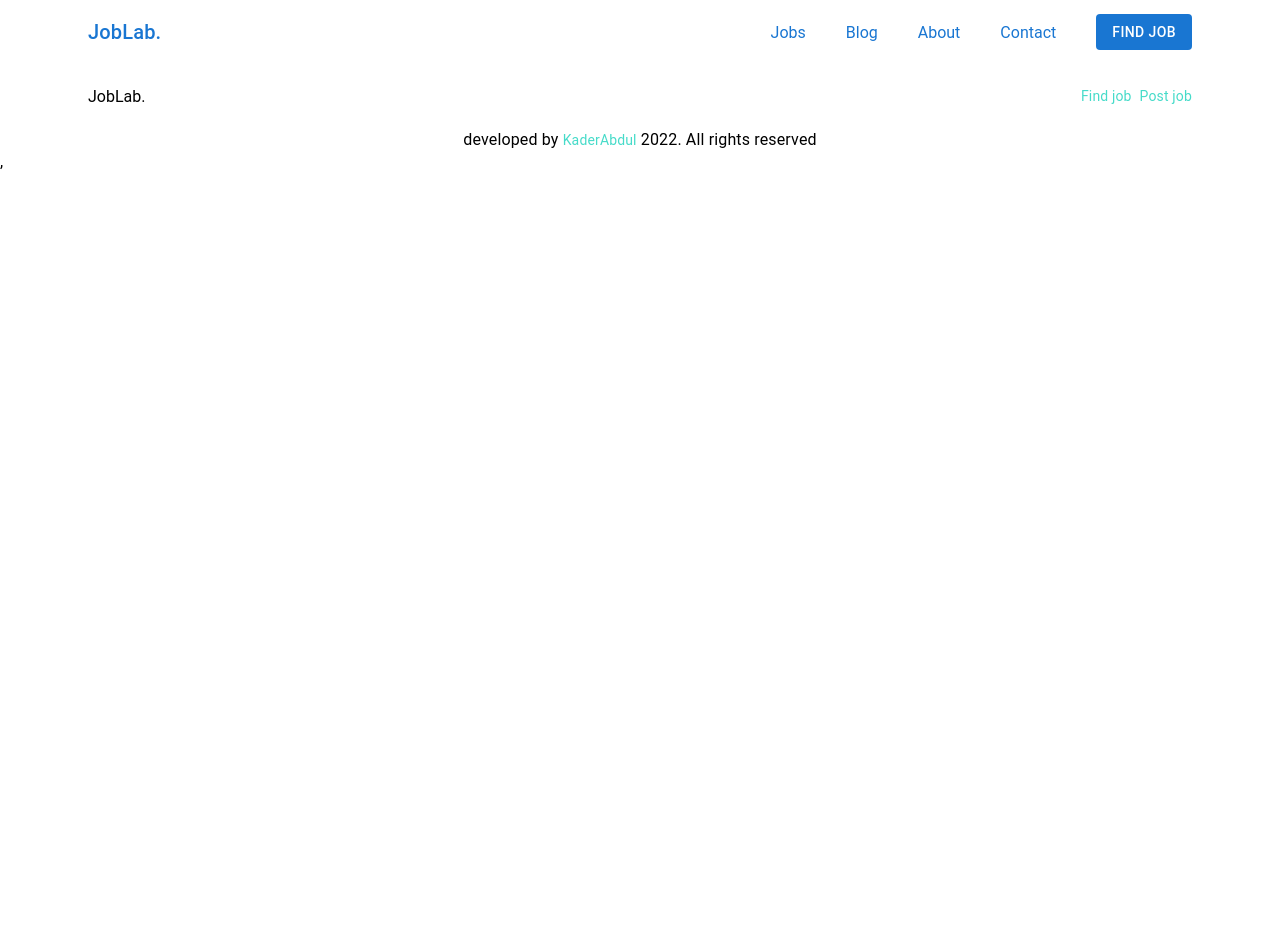
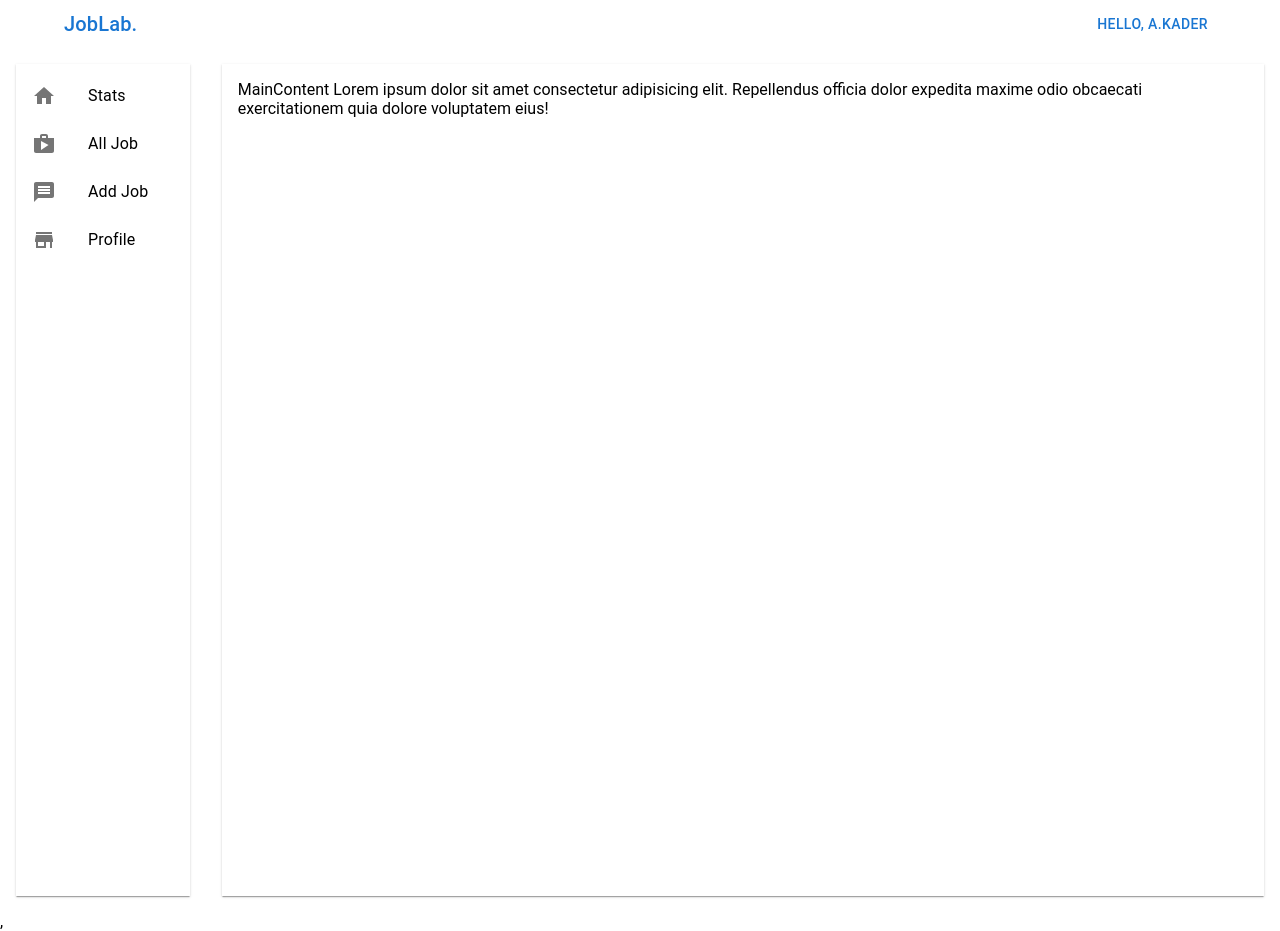
Before and after one commit to kaderabdul79/JobsLab, a React (Create React App) app: page /dashboard in a window 1280 px wide. Before the commit the page ends 800 px from the top, so only its background shows below. Built offline with nearby package versions, Linux system fonts and the light colour scheme.

Commit message:
designed the layout dashboard finish

```diff
--- a/src/App.js
+++ b/src/App.js
@@ -6,20 +6,22 @@ import Contact from "./pages/Contact";
 import Navbar from './components/Navbar';
 import Footer from './components/Footer';
 import Jobs from "./pages/Jobs";
+import Dashboard from "./pages/dashboard/Dashboard";
 
 
 const App = () => {
   return (
     <div>
-      <Navbar />
+      {/* <Navbar /> */}
         <Routes>
           <Route path="/" element={<Home />} />
           <Route path="jobs" element={<Jobs />} />
           <Route path="about" element={<About />} />
           <Route path="blog" element={<Blog />} />
           <Route path="contact" element={<Contact />} />
+          <Route path="dashboard" element={<Dashboard />} />
         </Routes>
-      <Footer />
+      {/* <Footer /> */}
     </div>
   );
 };
--- a/src/pages/Jobs.js
+++ b/src/pages/Jobs.js
@@ -1,10 +1,11 @@
-import React from 'react';
+import { Container} from '@mui/material';
+import JobLists from '../components/JobLists';
 
 const Jobs = () => {
     return (
-        <div>
-            Lorem ipsum dolor sit amet consectetur adipisicing elit. Eligendi, corporis?
-        </div>
+        <Container maxWidth="xl" sx={{bgcolor: "#F7FAFF",paddingY:2}}>
+                <JobLists />
+        </Container>
     );
 };
 
--- /dev/null
+++ b/src/pages/dashboard/Dashboard.js
@@ -0,0 +1,19 @@
+import { Stack } from '@mui/material';
+import React from 'react';
+import Leftbar from './components/Leftbar';
+import MainContent from './components/MainContent';
+import Navbar from './components/Navbar';
+
+const Dashboard = () => {
+    return (
+        <>
+        <Navbar sx={{boxShadow:'5px solid red'}} />
+        <Stack direction="row" justifyContent='space-between' >
+            <Leftbar />
+            <MainContent />
+        </Stack>
+        </>
+    );
+};
+
+export default Dashboard;
--- /dev/null
+++ b/src/pages/dashboard/components/Leftbar.js
@@ -0,0 +1,56 @@
+import { Delete, Home, Message, ModeNight, Pets, Shop, Store } from "@mui/icons-material";
+import { Box, List, ListItem, ListItemButton, ListItemIcon, ListItemText, Switch } from "@mui/material";
+import React from "react";
+
+const LeftBar = () => {
+  return (
+    <Box flex={1} m={2} boxShadow={1} sx={{ display: {xs: "none", sm: "block"} }}>
+      <Box position="fixed">
+      <List>
+          <ListItem disablePadding>
+            <ListItemButton component="a" href="stats">
+              <ListItemIcon>
+                <Home />
+              </ListItemIcon>
+              <ListItemText primary="Stats" />
+            </ListItemButton>
+          </ListItem>
+          <ListItem disablePadding>
+            <ListItemButton component="a" href="alljob">
+              <ListItemIcon>
+                <Shop />
+              </ListItemIcon>
+              <ListItemText primary="All Job" />
+            </ListItemButton>
+          </ListItem>
+          <ListItem disablePadding>
+            <ListItemButton component="a" href="addjob">
+              <ListItemIcon>
+                <Message />
+              </ListItemIcon>
+              <ListItemText primary="Add Job" />
+            </ListItemButton>
+          </ListItem>
+          <ListItem disablePadding>
+            <ListItemButton component="a" href="profile">
+              <ListItemIcon>
+                <Store />
+              </ListItemIcon>
+              <ListItemText primary="Profile" />
+            </ListItemButton>
+          </ListItem>
+
+          {/* <ListItem disablePadding>
+            <ListItemButton component="a" href="#home">
+              <ListItemIcon>
+                <ModeNight />
+              </ListItemIcon>
+              <Switch onChange={(e)=>setMode(mode === 'light' ? 'dark' : 'light')}></Switch>
+            </ListItemButton>
+          </ListItem> */}
+      </List> </Box>
+    </Box>
+  );
+};
+
+export default LeftBar;
--- /dev/null
+++ b/src/pages/dashboard/components/MainContent.js
@@ -0,0 +1,13 @@
+import { Box } from '@mui/material';
+
+const MainContent = () => {
+    return (
+        <Box flex={6} p={2}>
+        <Box p={2} sx={{bgcolor: 'background.paper',color:'black',boxShadow: 1,minHeight:'100vh'}}>
+            MainContent Lorem ipsum dolor sit amet consectetur adipisicing elit. Repellendus officia dolor expedita maxime odio obcaecati exercitationem quia dolore voluptatem eius!
+        </Box>
+        </Box>
+    );
+};
+
+export default MainContent;
--- /dev/null
+++ b/src/pages/dashboard/components/Navbar.js
@@ -0,0 +1,72 @@
+import { AppBar, Button, Collapse, Drawer, List, ListItemButton, ListItemIcon, ListItemText, Toolbar, Container, Link } from '@mui/material';
+import {Drafts, ExpandLess, ExpandMore, Inbox, Menu, Send, StarBorder} from '@mui/icons-material';
+import Typography from '@mui/material/Typography';
+import styled from '@emotion/styled';
+import { Box } from '@mui/system';
+// import DrawerBar from './DrawerBar';
+import ClickAwayListener from '@mui/material/ClickAwayListener';
+import Grow from '@mui/material/Grow';
+import Paper from '@mui/material/Paper';
+import Popper from '@mui/material/Popper';
+import MenuItem from '@mui/material/MenuItem';
+import MenuList from '@mui/material/MenuList';
+import Stack from '@mui/material/Stack';
+
+import { useEffect, useRef, useState } from 'react';
+
+// const StyledToolbar = styled(Toolbar)({
+//     display: "flex",
+//     justifyContent:"space-between"
+// })
+
+const Navbar = () => {
+    const [open, setOpen] = useState(false);
+    const anchorRef = useRef(null);
+
+    const handleToggle = () => {
+      setOpen((prevOpen) => !prevOpen);
+    };
+
+    const handleClose = (event) => {
+      if (anchorRef.current && anchorRef.current.contains(event.target)) {
+        return;
+      }
+
+      setOpen(false);
+    };
+    const prevOpen = useRef(open);
+
+    useEffect(() => {
+    if (prevOpen.current === true && open === false) {
+      anchorRef.current.focus();
+    }
+
+    prevOpen.current = open;
+  }, [open]);
+
+    return (
+        <Container maxWidth="lg">
+            <Toolbar variant="dense" disableGutters={true} sx={{ display: 'flex',justifyContent: 'space-between' }}>
+                <Box>
+                    <Link href="/" underline="none"><Typography variant='h6'>JobLab.</Typography></Link>
+                </Box>
+
+                <Box sx={{ display: {xs:"none",sm:"block"} }}>
+                    <Button ref={anchorRef} onClick={handleToggle}>Hello, A.Kader</Button>
+
+                    <Popper open={open}  anchorEl={anchorRef.current}>
+                    <Paper>
+                    <ClickAwayListener onClickAway={handleClose}>
+                    <MenuList>
+                        <MenuItem onClick={handleClose}>Logout</MenuItem>
+                    </MenuList>
+                    </ClickAwayListener>
+                </Paper>
+              </Popper>
+                </Box>
+            </Toolbar>
+            </Container>
+    );
+};
+
+export default Navbar;
```
Also changed, not shown: src/components/NavTabs.js (added).
